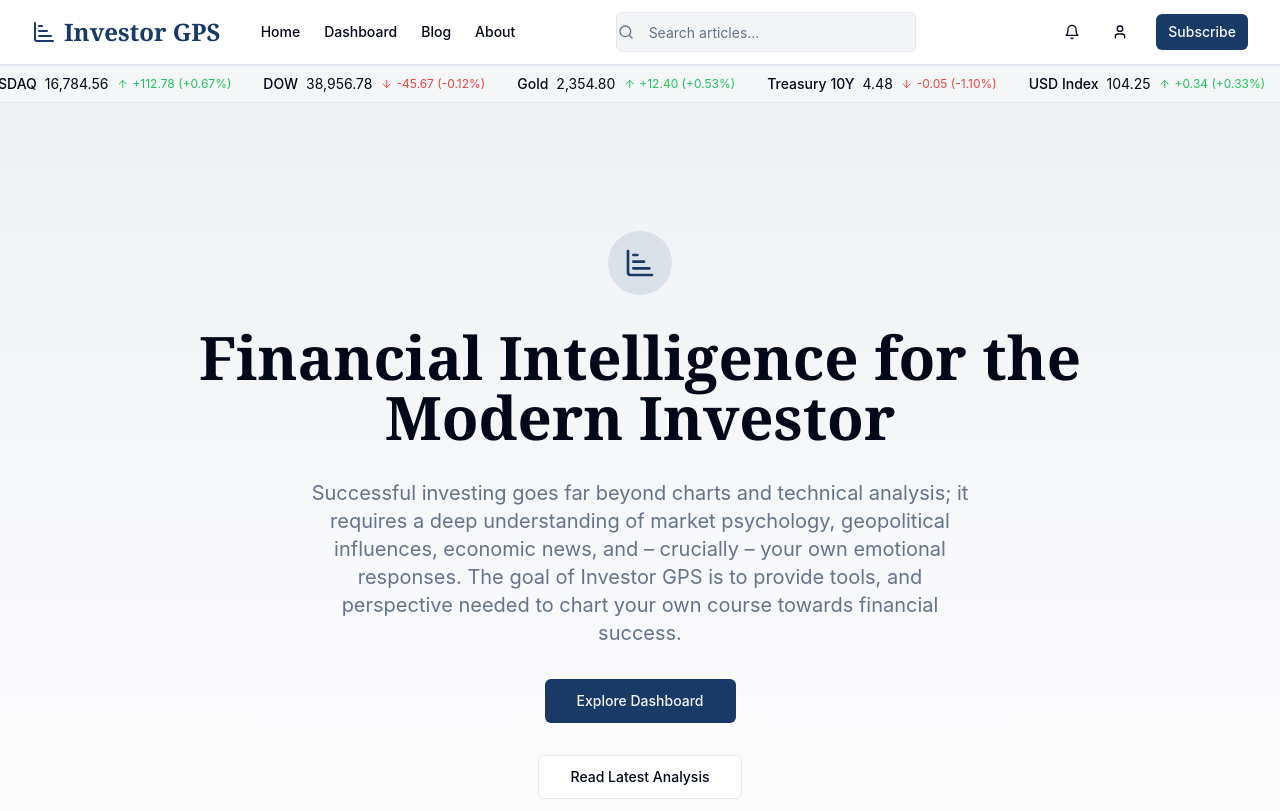
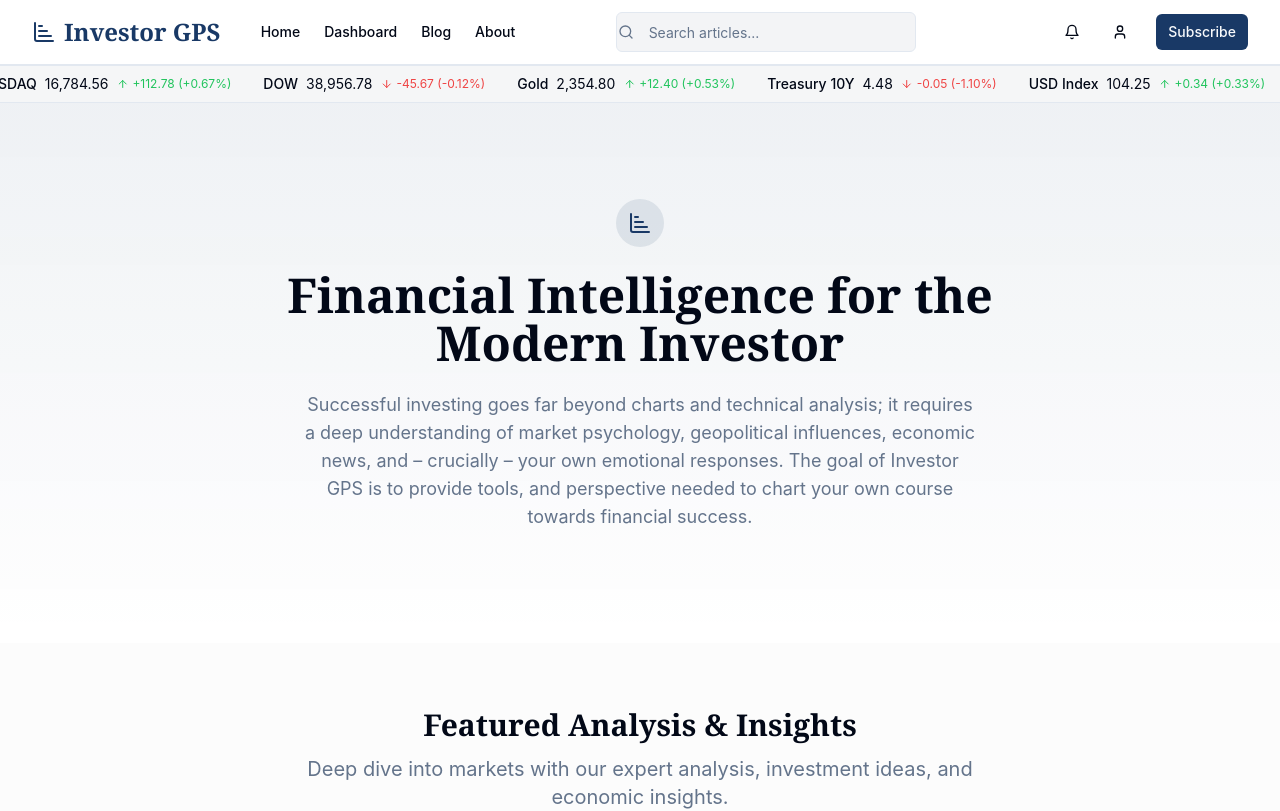
Before and after one commit to raghuchilukamari/investor-compass-blog, a React (Vite) app: page / in a window 1280 px wide. Shown: the top 811 px of the page. Built offline with nearby package versions, Linux system fonts and the light colour scheme.

Commit message:
Refactor: Improve HeroSection UI
Removed buttons and adjusted padding and font sizes in the HeroSection component.

```diff
--- a/src/components/home/HeroSection.tsx
+++ b/src/components/home/HeroSection.tsx
@@ -8,26 +8,19 @@ export default function HeroSection() {
     <div className="relative overflow-hidden bg-gradient-to-b from-primary/5 to-transparent">
       <div className="absolute inset-0 bg-grid-pattern bg-primary/[0.02] [mask-image:linear-gradient(to_bottom,white,transparent)]" />
 
-      <div className="container relative pt-16 pb-20 md:pt-24 md:pb-28 lg:pt-32 lg:pb-36">
-        <div className="flex flex-col items-center text-center space-y-8 max-w-4xl mx-auto">
-          <div className="flex items-center justify-center w-16 h-16 rounded-full bg-primary/10">
-            <ChartBarIncreasing className="h-8 w-8 text-primary" />
+      <div className="container relative pt-8 pb-12 md:pt-16 md:pb-20 lg:pt-24 lg:pb-28">
+        <div className="flex flex-col items-center text-center space-y-6 max-w-4xl mx-auto">
+          <div className="flex items-center justify-center w-12 h-12 rounded-full bg-primary/10">
+            <ChartBarIncreasing className="h-6 w-6 text-primary" />
           </div>
 
-          <h1 className="text-4xl md:text-5xl lg:text-6xl font-heading font-bold leading-tight">
+          <h1 className="text-3xl md:text-4xl lg:text-5xl font-heading font-bold leading-tight">
             Financial Intelligence for the Modern Investor
           </h1>
 
-          <p className="text-xl text-muted-foreground max-w-2xl">
+          <p className="text-base md:text-lg text-muted-foreground max-w-2xl">
             Successful investing goes far beyond charts and technical analysis; it requires a deep understanding of market psychology, geopolitical influences, economic news, and – crucially – your own emotional responses. The goal of Investor GPS is to provide tools, and perspective needed to chart your own course towards financial success.
           </p>
-
-          <Button asChild size="lg" className="px-8">
-            <Link to="/dashboard">Explore Dashboard</Link>
-          </Button>
-          <Button asChild variant="outline" size="lg" className="px-8">
-            <Link to="/blog">Read Latest Analysis</Link>
-          </Button>
         </div>
       </div>
     </div>
```
